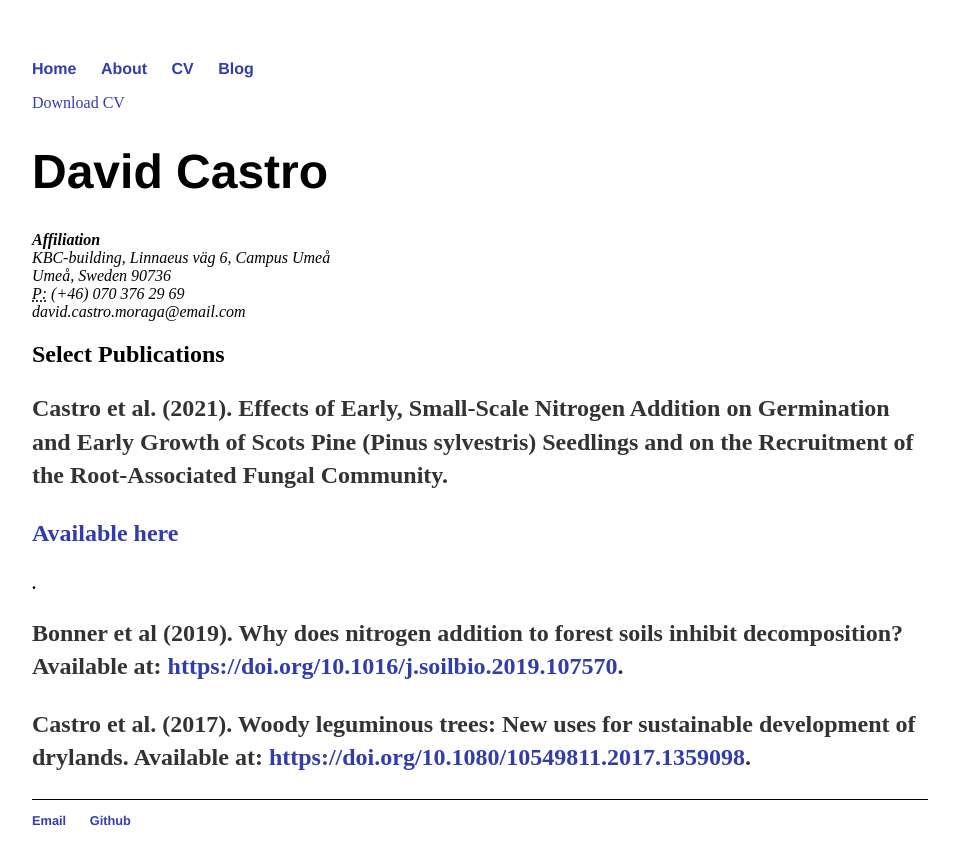
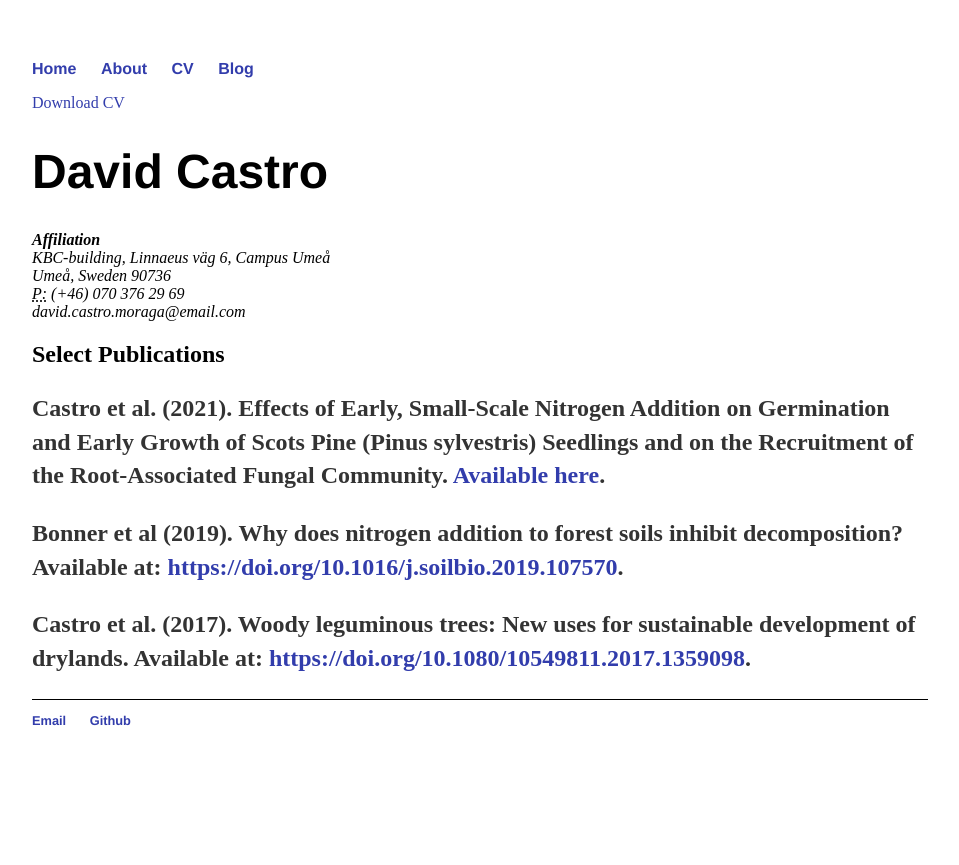
Before and after one commit to davcastrom/davcastrom.github.io, a Jekyll site: the page built from cv/index.html, in a window 1280 px wide. Shown: the top 865 px of the page, without its empty margins (160-1119 px from the left). Built offline with Jekyll 4.4.1, drawn with Linux system fonts in a browser that asks for light colours.

Commit message:
Update index.html
editing hyperlink

```diff
--- a/cv/index.html
+++ b/cv/index.html
@@ -16,7 +16,7 @@ title: David Castro CV
 
 					<h2>Select Publications</h2>
 
-					<p><strong>Castro et al. (2021). Effects of Early, Small-Scale Nitrogen Addition on Germination and Early Growth of Scots Pine (Pinus sylvestris) Seedlings and on the Recruitment of the Root-Associated Fungal Community. <p><a href="https://doi.org/10.3390/f12111589">Available here</a></p>.
+					<p><strong>Castro et al. (2021). Effects of Early, Small-Scale Nitrogen Addition on Germination and Early Growth of Scots Pine (Pinus sylvestris) Seedlings and on the Recruitment of the Root-Associated Fungal Community. <a href="https://doi.org/10.3390/f12111589">Available here</a>.
           <p><strong>Bonner et al (2019). Why does nitrogen addition to forest soils inhibit decomposition? Available at: <a href="#">https://doi.org/10.1016/j.soilbio.2019.107570</a>.
           <p><strong>Castro et al. (2017). Woody leguminous trees: New uses for sustainable development of drylands. Available at: <a href="#">https://doi.org/10.1080/10549811.2017.1359098</a>.
 
```
